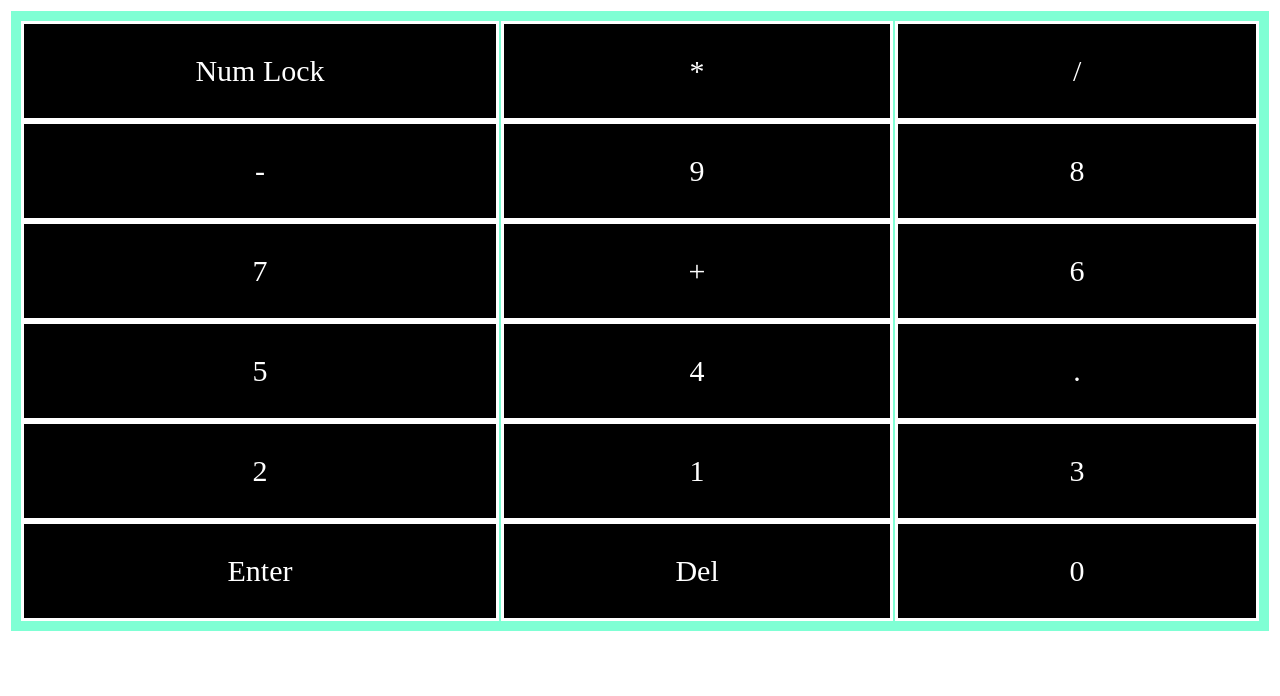
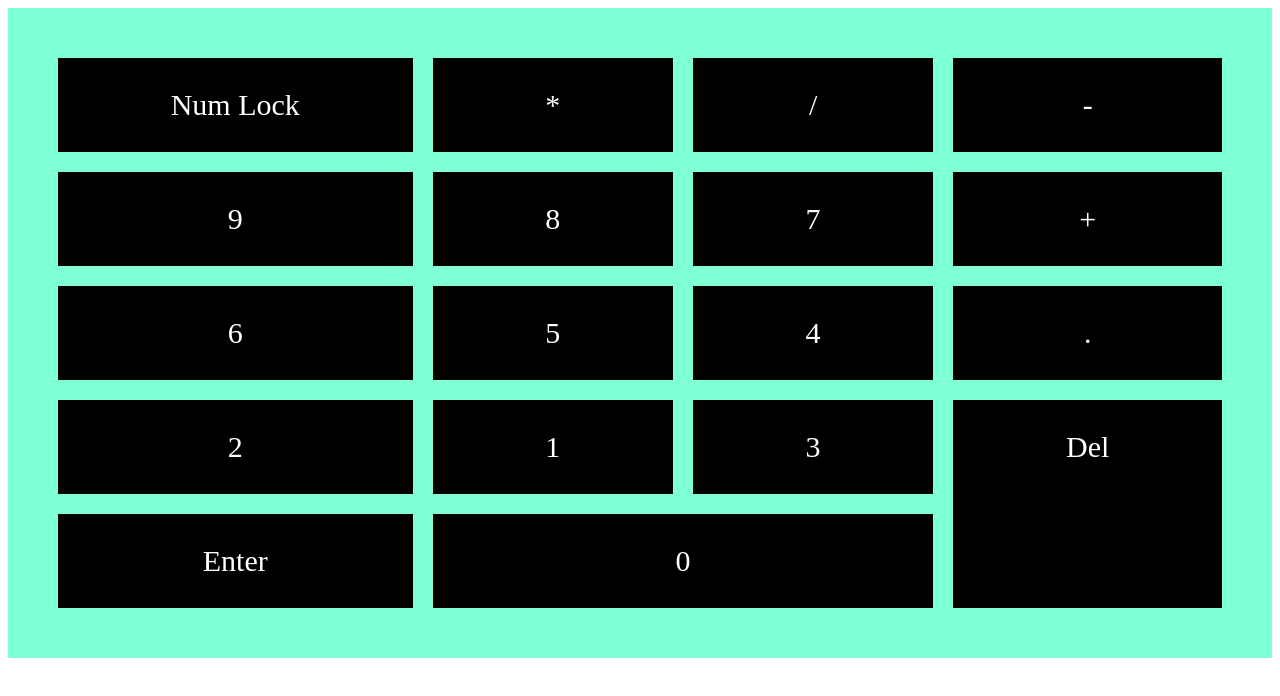
Before and after one commit to fernanda-vs/webFernanda, a plain HTML site: page exercicios/atividade08/calculadora1.html in a window 1280 px wide. Drawn offline with Linux system fonts and the light colour scheme.

Commit message:
Update calculadora1.css

```diff
--- a/exercicios/atividade08/calculadora1.css
+++ b/exercicios/atividade08/calculadora1.css
@@ -1,15 +1,24 @@
 .grid-container{
     display: grid;
-    grid-template-columns: auto auto auto;
-    column-gap: 2px;
+    grid-template-columns: auto auto auto auto;
+    gap: 20px;
     background-color: aquamarine;
-    padding: 10px;
+    padding: 50px 50px 50px 50px;
 }
 
 div {
     color: white;
     background-color: black;
-    border: 3px solid;
     font-size: 30px;
     text-align:  center;
 }
+
+.g17{
+    grid-column: 4;
+    grid-row-start: 4;
+    grid-row-end: 6;
+}
+.g18{
+    grid-column-start: 2;
+    grid-column-end: 4;
+}
```
